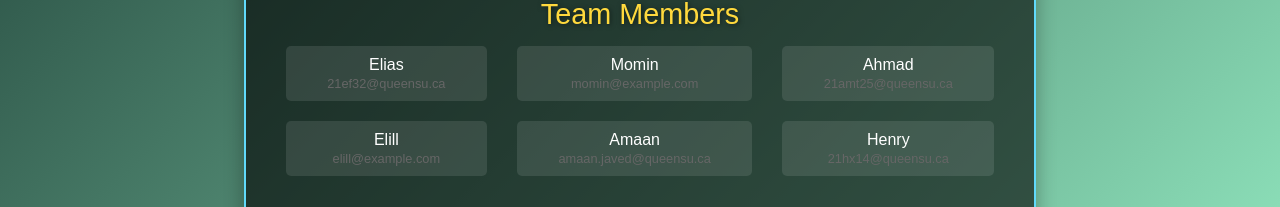
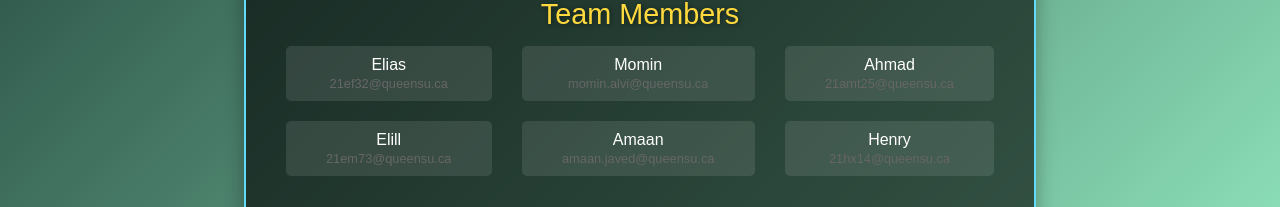
Before and after one commit to Elias-f44/chocobrownie, a React (Create React App) app in the folder cbrown/: page / in a window 1280 px wide. Shown: the part 337-544 px from the top of the page. Built offline with nearby package versions, Linux system fonts and the light colour scheme.

Commit message:
Update App.js

```diff
--- a/cbrown/src/App.js
+++ b/cbrown/src/App.js
@@ -31,7 +31,7 @@ function App() {
               >
                 Momin
               </a>
-              <span className="email">momin@example.com</span>
+              <span className="email">momin.alvi@queensu.ca</span>
             </div>
           </li>
           <li className="team-member">
@@ -57,7 +57,7 @@ function App() {
               >
                 Elill
               </a>
-              <span className="email">elill@example.com</span>
+              <span className="email">21em73@queensu.ca</span>
             </div>
           </li>
           <li className="team-member">
```
